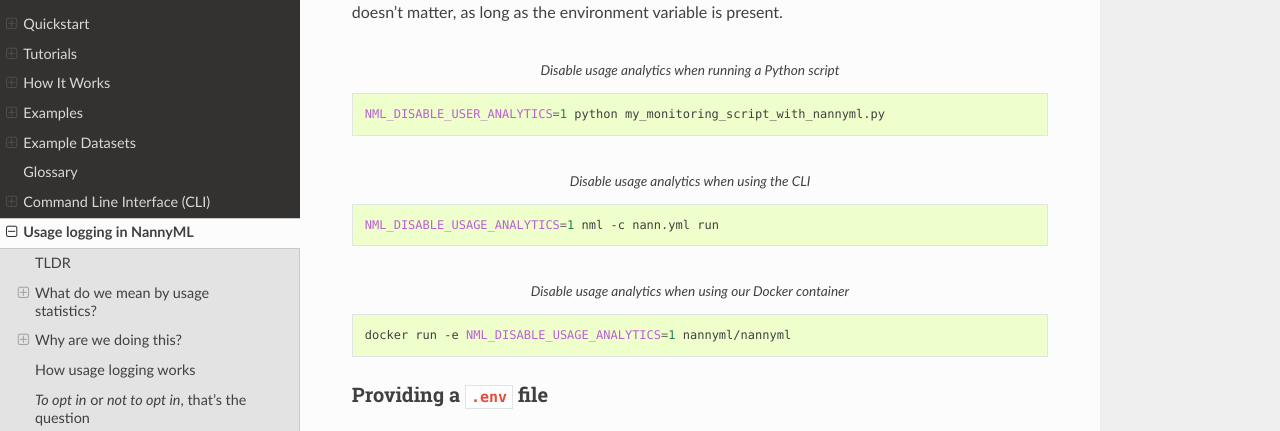
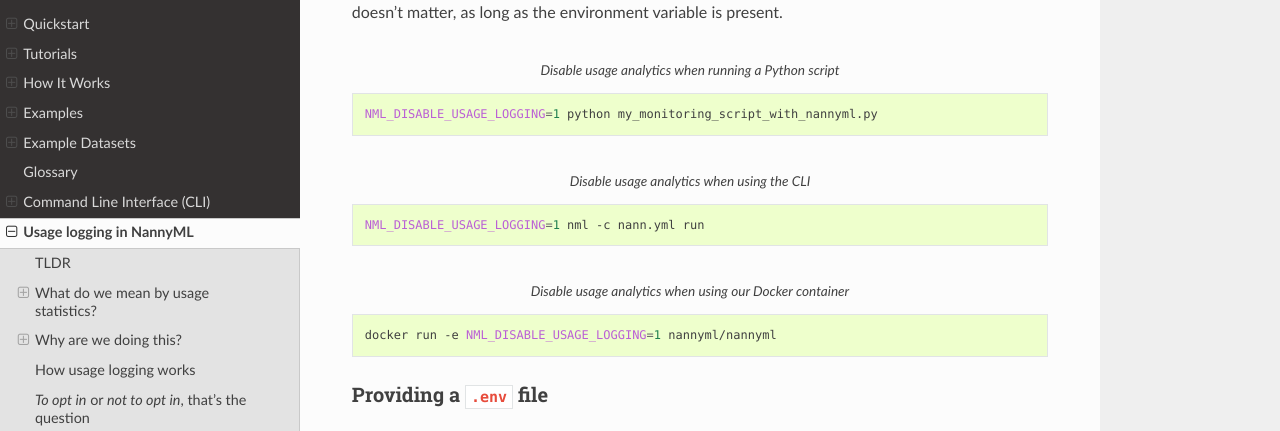
Before and after one commit to NannyML/nannyml, a Sphinx documentation site: the page built from docs/usage_logging.rst, in a window 1280 px wide and 900 px high, scrolled down 3777 px. Shown: the part 153-584 px from the top of the window. Built offline with Sphinx 7.4.7 and the Read the Docs theme 2.0.0, drawn with Linux system fonts in a browser that asks for light colours; pages that are not in the unit, such as notebooks, are missing from menus.

Commit message:
[skip ci] Fix incorrect env variable
Signed-off-by: Niels Nuyttens <niels@nannyml.com>

```diff
--- a/docs/usage_logging.rst
+++ b/docs/usage_logging.rst
@@ -156,19 +156,19 @@
 .. code-block:: bash
     :caption: Disable usage analytics when running a Python script
 
-    NML_DISABLE_USER_ANALYTICS=1 python my_monitoring_script_with_nannyml.py
+    NML_DISABLE_USAGE_LOGGING=1 python my_monitoring_script_with_nannyml.py
 
 
 .. code-block:: bash
     :caption: Disable usage analytics when using the CLI
 
-    NML_DISABLE_USAGE_ANALYTICS=1 nml -c nann.yml run
+    NML_DISABLE_USAGE_LOGGING=1 nml -c nann.yml run
 
 
 .. code-block:: bash
     :caption: Disable usage analytics when using our Docker container
 
-    docker run -e NML_DISABLE_USAGE_ANALYTICS=1 nannyml/nannyml
+    docker run -e NML_DISABLE_USAGE_LOGGING=1 nannyml/nannyml
 
 
 Providing a ``.env`` file
```
